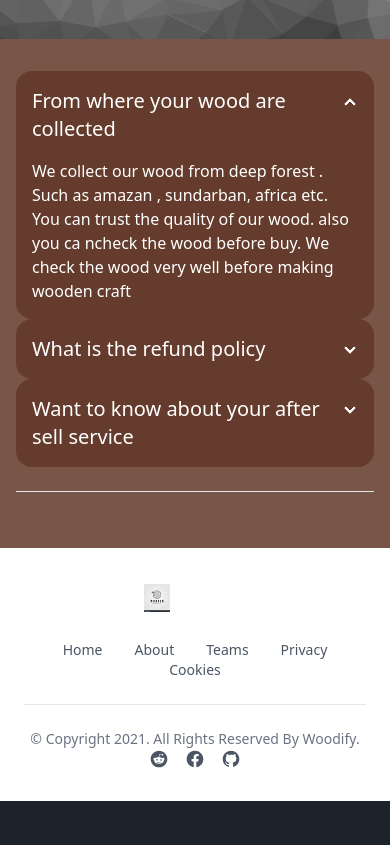
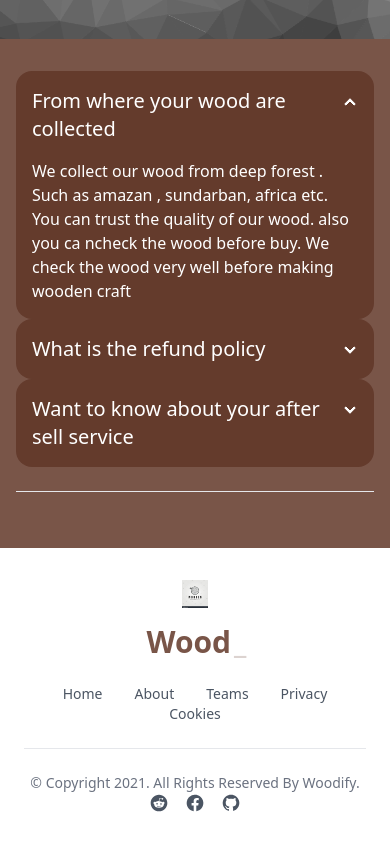
Before and after one commit to Arif-Islam21/woodify, a React (Vite) app: page / in a window 390 px wide. Shown: the part 1741-2586 px from the top of the page. Before the commit the page ends 2542 px from the top, so only its background shows below. Built offline with nearby package versions, Linux system fonts and the light colour scheme; no server answers; a web font is replaced by a local one.

Commit message:
porject almost done

```diff
--- a/index.html
+++ b/index.html
@@ -2,7 +2,7 @@
 <html lang="en" data-theme="dark">
   <head>
     <meta charset="UTF-8" />
-    <link rel="icon" type="image/svg+xml" href="/vite.svg" />
+    <link rel="icon" type="image/svg+xml" href="/wood.jpg" />
     <meta name="viewport" content="width=device-width, initial-scale=1.0" />
     <title>Woodify</title>
   </head>
--- a/src/Components/AddCraft/AddCraft.jsx
+++ b/src/Components/AddCraft/AddCraft.jsx
@@ -284,7 +284,7 @@ const AddCraft = () => {
             </div>
 
             <div className=" mt-6">
-              <button className="px-8 w-full py-2.5 leading-5 text-themeColor transition-colors duration-300 transform bg-white font-bold rounded-md hover:bg-gray-600 ">
+              <button className="px-8 w-full py-2.5 leading-5 text-white bg-themeColor transition-colors duration-300 transform dark:text-white font-bold rounded-md hover:bg-gray-600 ">
                 Add Craft
               </button>
             </div>
--- a/src/Components/Footer/Footer.jsx
+++ b/src/Components/Footer/Footer.jsx
@@ -7,11 +7,11 @@ const Footer = () => {
     <footer className="bg-white dark:bg-[#795548]">
       <div className="container px-6 py-8 mx-auto">
         <div className="flex flex-col items-center text-center">
-          <a className="flex items-center gap-4">
-            <Rotate>
+          <a className="flex flex-col lg:flex-row items-center gap-4">
+            <div>
               <img className="w-auto h-7" src={logo} alt="" />
-            </Rotate>
-            <h2 className="text-3xl font-bold text-white">
+            </div>
+            <h2 className="text-3xl font-bold text-themeColor dark:text-white">
               <Typewriter
                 words={["Woodify"]}
                 loop={false}
--- a/src/Components/Navbar/Navbar.jsx
+++ b/src/Components/Navbar/Navbar.jsx
@@ -83,7 +83,7 @@ const Navbar = () => {
           </div>
           <ul
             tabIndex={0}
-            className="menu z-50 menu-sm dropdown-content bg-themeFade rounded-box mt-3 w-52 p-2 shadow"
+            className="menu z-50 menu-sm dropdown-content bg-themeFade font-semibold py-3 rounded-md  mt-3 lg:w-56 w-80 p-2 shadow"
           >
             {links}
           </ul>
```
Also changed, not shown: 1 other file (tests, documents, lock files or other folders).
